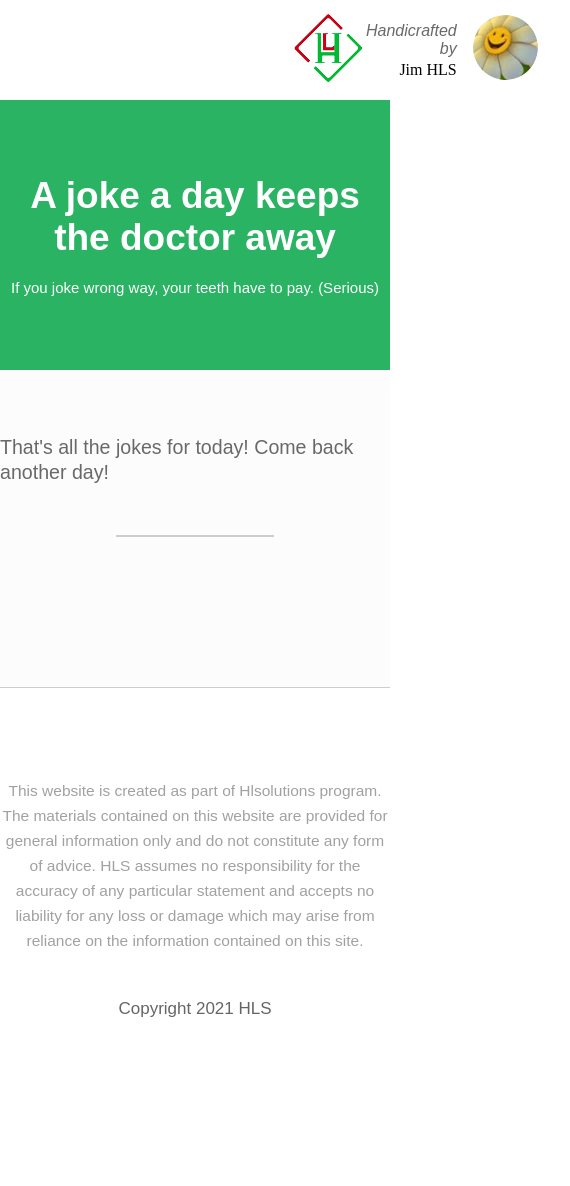
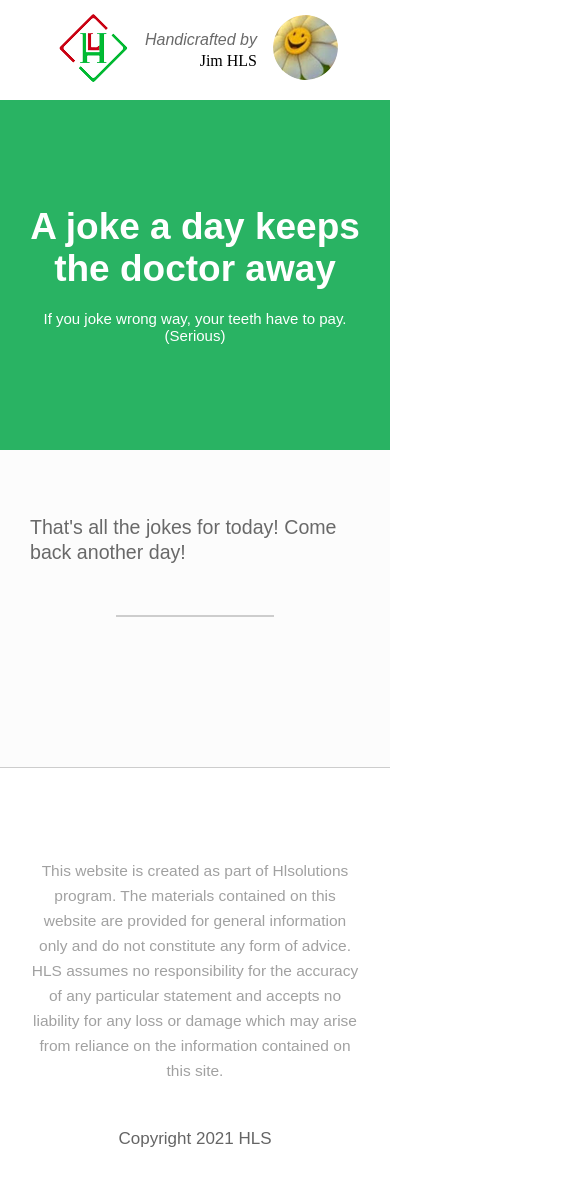
Before and after one commit to thongtt0409/ZENDS_TEST_WEBSITE, a React (Create React App) app in the folder front-end/: page / in a window 390 px wide. Shown: the top 1186 px of the page, 570 px wide, since content can reach past the window. Before the commit the page ends 1069 px from the top, so only its background shows below. Built offline with nearby package versions, Linux system fonts and the light colour scheme; no server answers.

Commit message:
update UI responsive

```diff
--- a/front-end/src/App.css
+++ b/front-end/src/App.css
@@ -160,3 +160,47 @@ hr {
   color: #656565;
   font-family: Arial, sans-serif;
 }
+
+@media (max-width: 1200px) {
+  .header {
+    padding: 0 200px !important;
+  }
+
+  .container .content .item-1 {
+    padding-left: 30px !important;
+    padding-right: 30px !important;
+  }
+
+  .footer .item.text {
+    padding-left: 30px !important;
+    padding-right: 30px !important;
+  }
+}
+
+@media (max-width: 992px) {
+  .header {
+    padding: 0 50px !important;
+  }
+  .box-text {
+    padding-left: 30px !important;
+    padding-right: 30px !important;
+  }
+}
+
+@media (max-width: 500px) {
+  .item-2 {
+    flex-direction: column !important;
+  }
+}
+
+@media (max-width: 450px) {
+  br {
+    display: none;
+  }
+}
+
+@media (max-width: 400px) {
+  .back-ground {
+    height: 350px;
+  }
+}
```
